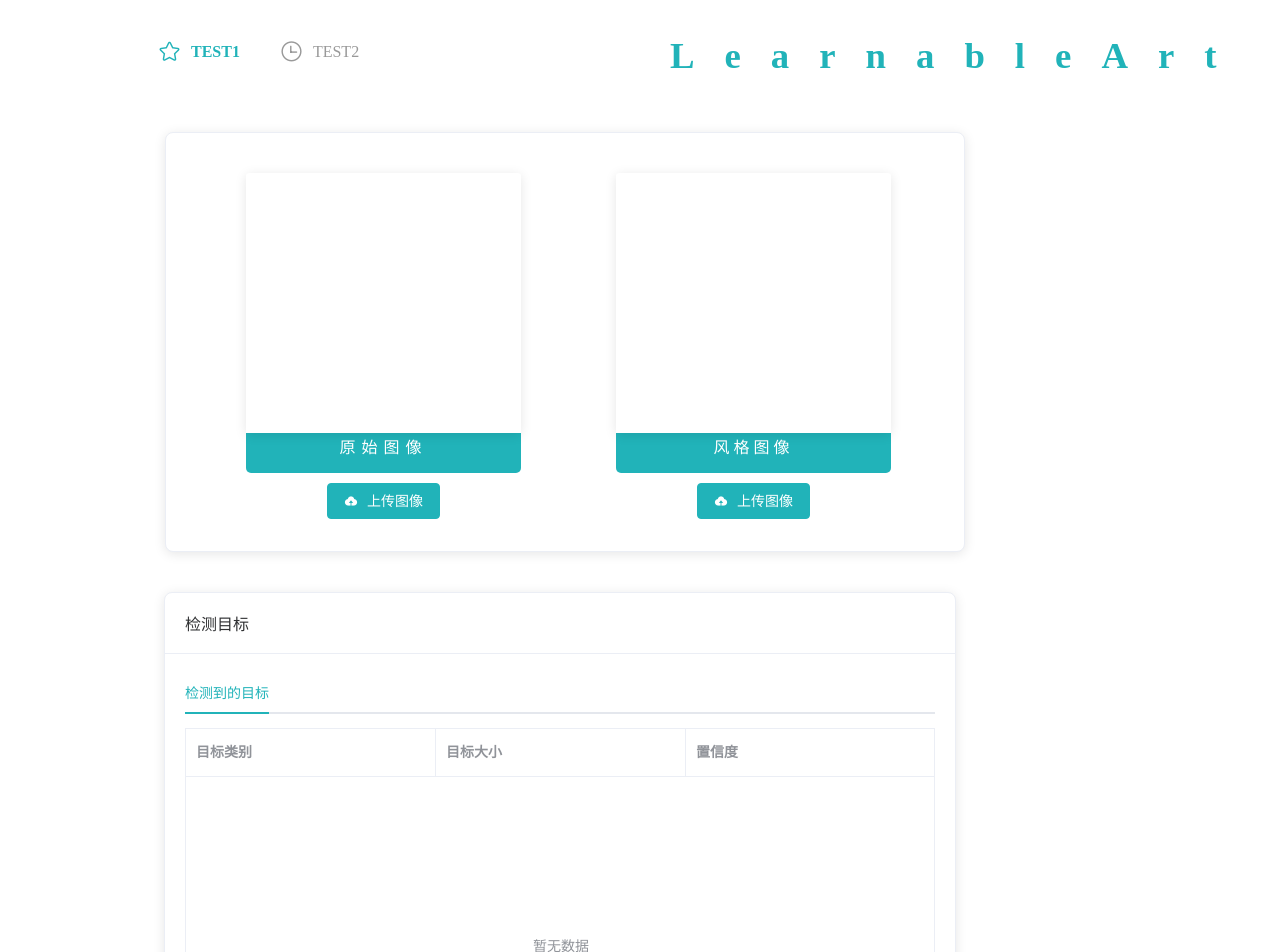
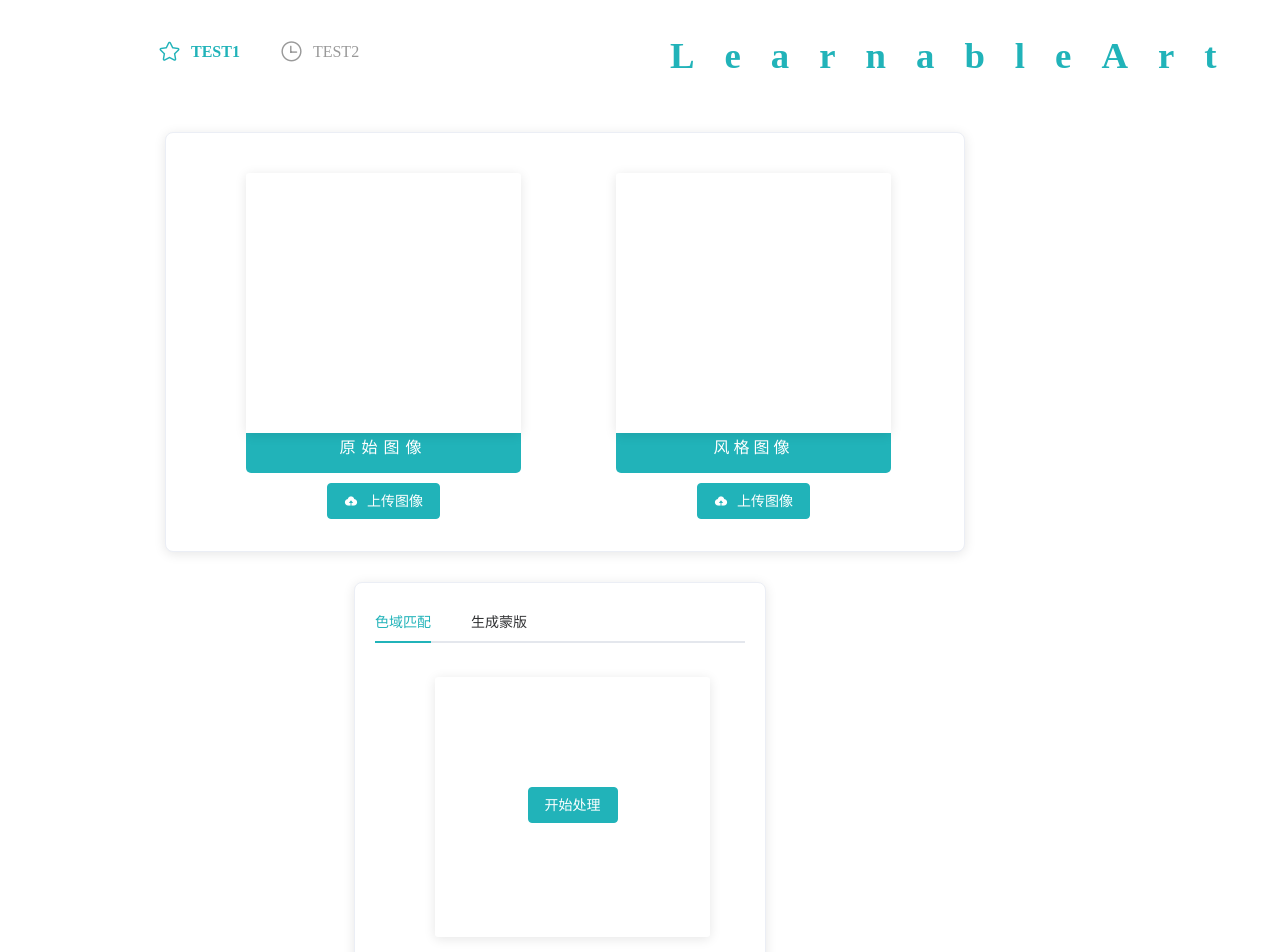
Before and after one commit to RUiN-jiarun/LearnableArt, a Vue app in the folder frontend/: page / in a window 1280 px wide. Shown: the top 952 px of the page. Built offline with nearby package versions, Linux system fonts and the light colour scheme.

Commit message:
el-tab test

```diff
--- a/frontend/src/components/Content.vue
+++ b/frontend/src/components/Content.vue
@@ -34,7 +34,7 @@
               <el-image
                 :src="url_1"
                 class="image_1"
-                :preview-src-list="srcList"
+                :preview-src-list="srcList1"
                 style="border-radius: 3px 3px 0 0"
               >
                 <div slot="error">
@@ -77,7 +77,7 @@
               <el-image
                 :src="url_2"
                 class="image_1"
-                :preview-src-list="srcList1"
+                :preview-src-list="srcList2"
                 style="border-radius: 3px 3px 0 0"
               >
                 <div slot="error">
@@ -112,42 +112,51 @@
         </el-card>
       </div>
       <div id="info_patient">
-        <!-- 卡片放置表格 -->
         <el-card style="border-radius: 8px">
-          <div slot="header" class="clearfix">
-            <span>检测目标</span>
+          <el-tabs v-model="activeName" @tab-click="handleClick">
+            <el-tab-pane label="色域匹配" name="first">
+                <div class="demo-image__preview1">
+            <div
+              v-loading="loading"
+              element-loading-text="上传图片中"
+              element-loading-spinner="el-icon-loading"
+            >
+              <el-image
+                :src="url_1"
+                class="image_1"
+                :preview-src-list="srcList1"
+                style="border-radius: 3px"
+              >
+                <div slot="error">
+                  <div slot="placeholder" class="error">
+                    <el-button
+                      v-show="showbutton1"
+                      type="primary"
+                      class="download_bt"
+                      v-on:click="true_upload"
+                    >开始处理
+
+                      <!-- <input
+                        ref="upload"
+                        style="display: none"
+                        name="file"
+                        type="file"
+                        @change="update"
+                      /> -->
+                      <!-- 更改此处的change函数？ -->
+                </el-button>
+                  </div>
+                </div>
+              </el-image>
+            </div>
+
+
           </div>
-          <el-tabs v-model="activeName">
-            <el-tab-pane label="检测到的目标" name="first">
-              <!-- 表格存放特征值 -->
-              <el-table
-                :data="feature_list"
-                height="390"
-                border
-                style="width: 750px; text-align: center"
-                v-loading="loading"
-                element-loading-text="数据正在处理中，请耐心等待"
-                element-loading-spinner="el-icon-loading"
-                lazy
-              >
-                <el-table-column label="目标类别" width="250px">
-                  <template slot-scope="scope">
-                    <span>{{ scope.row[2] }}</span>
-                  </template>
-                </el-table-column>
-                <el-table-column label="目标大小" width="250px">
-                  <template slot-scope="scope">
-                    <span>{{ scope.row[0] }}</span>
-                  </template>
-                </el-table-column>
-                <el-table-column label="置信度" width="250px">
-                  <template slot-scope="scope">
-                    <span>{{ scope.row[1] }}</span>
-                  </template>
-                </el-table-column>
-              </el-table>
-            </el-tab-pane>
-          </el-tabs>
+              </el-tab-pane>
+              <el-tab-pane label="生成蒙版" name="second">
+              </el-tab-pane>
+            </el-tabs>
+
         </el-card>
       </div>
     </div>
@@ -168,8 +177,8 @@ export default {
       url_1: "",
       url_2: "",
       textarea: "",
-      srcList: [],
       srcList1: [],
+      srcList2: [],
       feature_list: [],
       feature_list_1: [],
       feat_list: [],
@@ -222,10 +231,10 @@ export default {
       this.dialogTableVisible = true;
       this.url_1 = "";
       this.url_2 = "";
-      // this.srcList = [];
       // this.srcList1 = [];
-      // console.log(this.srcList);
+      // this.srcList2 = [];
       // console.log(this.srcList1);
+      // console.log(this.srcList2);
       this.wait_return = "";
       this.wait_upload = "";
       this.feature_list = [];
@@ -255,26 +264,26 @@ export default {
           clearInterval(timer);
           if (id == 1) {
             this.url_1 = response.data.image_url;
-            this.srcList.push(this.url_1);
-            this.url_2 = this.srcList1[this.srcList1.length-1];
+            this.srcList1.push(this.url_1);
+            this.url_2 = this.srcList2[this.srcList2.length-1];
           } else if (id == 2) {
             this.url_2 = response.data.draw_url;
-            this.srcList1.push(this.url_2);
-            this.url_1 = this.srcList[this.srcList.length-1];
+            this.srcList2.push(this.url_2);
+            this.url_1 = this.srcList1[this.srcList1.length-1];
           }
 
           this.fullscreenLoading = false;
           this.loading = false;
 
-          this.feat_list = Object.keys(response.data.image_info);
+          // this.feat_list = Object.keys(response.data.image_info);
 
           // for (var i = 0; i < this.feat_list.length; i++) {
           //   response.data.image_info[this.feat_list[i]] = this.feat_list[i];
           //   this.feature_list.push(response.data.image_info[this.feat_list[i]]);
           // }
 
-          this.feature_list.push(response.data.image_info);
-          this.feature_list_1 = this.feature_list[0];
+          // this.feature_list.push(response.data.image_info);
+          // this.feature_list_1 = this.feature_list[0];
           this.dialogTableVisible = false;
           this.percentage = 0;
           this.notice1();
@@ -296,6 +305,9 @@ export default {
         duration: 0,
         type: "success",
       });
+    },
+    handleClick(tab) {
+      console.log(tab);
     },
   },
   mounted() {
@@ -379,12 +391,12 @@ export default {
   margin: 0px auto;
   padding: 0px auto;
   margin-right: 180px;
-  margin-bottom: 40px;
+  margin-bottom: 10px;
   border-radius: 4px;
 }
 
 #CT_image {
-  margin-bottom: 60px;
+  margin-bottom: 10px;
   margin-left: 30px;
   margin-top: 5px;
 }
@@ -534,7 +546,8 @@ div {
 }
 
 #info_patient {
-  margin-top: 10px;
+  margin-top: 50px;
   margin-right: 160px;
+  /* height: 4px; */
 }
 </style>
```
Also changed, not shown: 1 other file (tests, documents, lock files or other folders).
